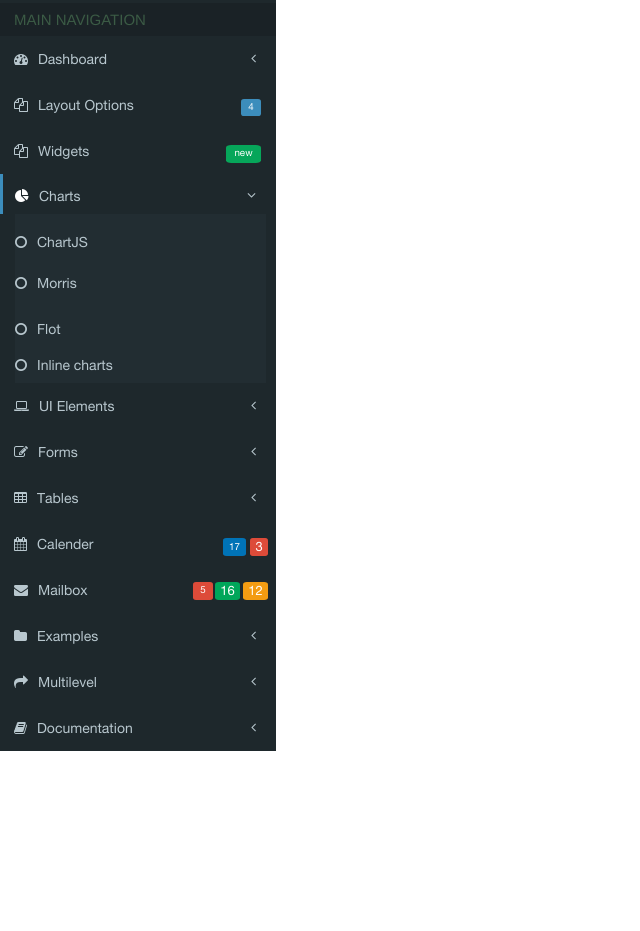
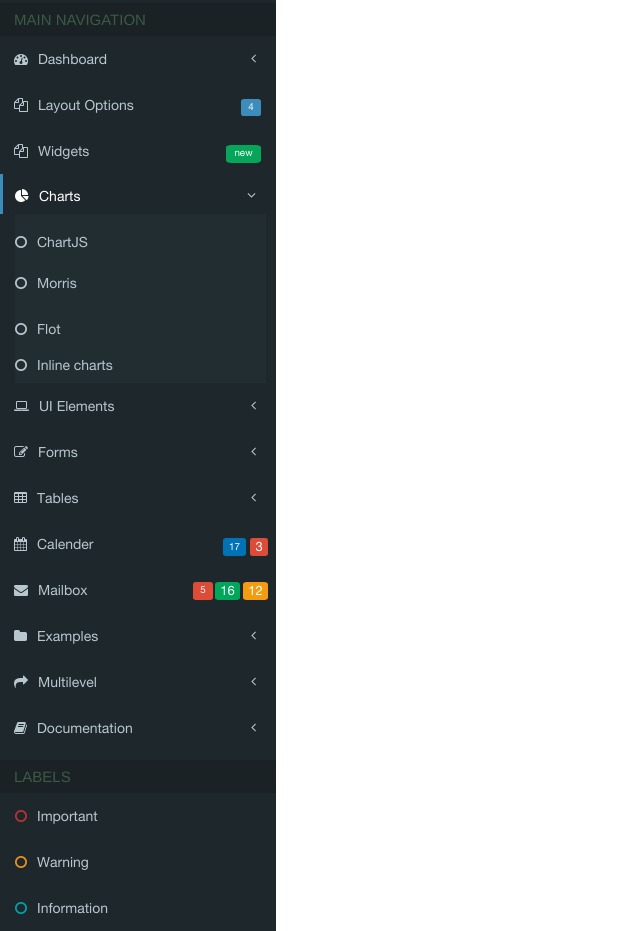
Before and after one commit to ganapathirao/dashboard, a plain HTML site: page index.html in a window 1280 px wide. Shown: the part 172-1103 px from the top of the page, without its empty margins (0-640 px from the left). Before the commit the page ends 923 px from the top, so only its background shows below. Drawn offline with nearby package versions, Linux system fonts and the light colour scheme.

Commit message:
labels added

```diff
--- a/assets/jQuery/script.js
+++ b/assets/jQuery/script.js
@@ -30,7 +30,7 @@ $(document).ready(function(){
 
 	$(".toggle-side-nav").click(function(){
 	    $(".side-nav").animate({
-	      height: "toggle"
+	      width: "toggle"
 	    });
 	});
 
--- a/assets/sass/sass_styles.scss
+++ b/assets/sass/sass_styles.scss
@@ -29,7 +29,8 @@ body {
 	        color: white;
 	    }
 	    & .navbar-brand {
-	        padding: 15px 120px;
+	        padding: 12px 112px;
+	        font-size:23px;
 	        font-weight:bold;
 	        background-color: rgb(54, 127, 169);
 	    }
@@ -76,7 +77,7 @@ body {
     }
     .pull-right {
         float: right;
-        margin-top: -15px;
+        margin-top: -12px;
     }
     & .caption{
     	    font-size: 13px;
@@ -344,28 +345,33 @@ body {
 
 .side-nav{
         float:left;
+        font-size: 14px;
         width:276px;
         color:white !important;
         overflow: hidden;
        background-color: rgb(30,40,44);
         height: auto;
+        & .fa{
+		       	color:rgb(184,199,206);
+		       }
 	        & a{
 	        	text-decoration:none;
-	        	color:white;
+	        	color:rgb(184,199,206);
 	        }
 	       .position{
 	       position: relative;
 	       padding : 14px;
-	       padding-left:75px;
+	       padding-left:68px;
 	       margin-bottom:12px;
 		       & img{
 		       	position: absolute;
 		       	left: 10px;
-		       	height:50px;
+		       	height:46px;
 		       	border-radius:50%;
 		       	transform:translateY(-50%);
 		       	top:50%;
 		       }
+
 		       & p{
 		       	font-weight:bold;
 		       	margin-top:5px;
@@ -484,18 +490,31 @@ body {
 		      		}
 	      		}
 	      		& .charts{
+	      			position:relative;
 	      			padding-top:4px;
-	      			padding-left:8px;
+	      			padding-left:15px;
 	      			padding-bottom:0px;
-	      			border-left: 5px solid blue;
+	      			color:white;
 	      			background-color: rgb(30,40,44);
+	      			&:before{
+	      				content:" ";
+	      				position:absolute;
+	      				background-color:rgb(60,141,188);
+	      				height:40px;
+	      				width:3px;
+	      				top:0px;
+	      				left:0px;
+
+	      			}
+	      			.fa-pie-chart,.chart-header{
+	      				color:white !important;
+	      			}
 	      			& span{
 		      			padding-top:10px;
 		      			padding-bottom:10px;
 	      			}
 	      			& .charts-childs{
 		      			background-color: rgb(34,45,50);
-		      			border-left:0px solid;
 	      			}
 	      			& ul li{
 	      				list-style-type:none;
@@ -522,7 +541,7 @@ body {
 	      				content: "3";
 	      				position:absolute;
 	      				right:8px;
-	      				bottom:13px;
+	      				bottom:11px;
 	      				background-color:rgb(221,75,57);
 	      				width:18px;
 	      				height:18px;
@@ -540,11 +559,11 @@ body {
 				            background: rgb(0,115,183);
 				            position:relative !important;
 				            right:20px !important;
-				            width:20px !important;
+				            width:23px !important;
 				            height: 18px !important;
 				            top: 2px !important;
 				            float:right !important;
-				            line-height: 16px !important;
+				            line-height: 18px !important;
 				        }
 		      		}
 	      		}
@@ -587,11 +606,27 @@ body {
 				            right:53px !important;
 				            width:20px !important;
 				            height: 18px !important;
-				            top: 2px !important;
+				            top: 0px !important;
 				            float:right !important;
 				            line-height: 16px !important;
 				        }
 		      		}
+	      		}
+	      		.label-option{
+	      			padding:15px;
+
+	      			& .label-important{
+	      				padding-right:10px;
+	      				color:rgb(185,53,50);
+	      			}
+	      			& .label-warning{
+	      				padding-right:10px;
+	      				color:rgb(236,147,28);
+	      			}
+	      			& .label-info{
+	      				padding-right:10px;
+	      				color:rgb(0,164,166);
+	      			}
 	      		}
   	}
 
--- a/index.html
+++ b/index.html
@@ -187,7 +187,7 @@
 			<span class="badge1" data-badge="new"><i class="fa fa-copy"></i><a href="#">Widgets</a></span>
 		</div>
 		<div class="charts nav-item">
-			 <span id="charts-toggle"><i class="fa fa-pie-chart"></i><a href="#">Charts<i class="fa fa-angle-down pull-right"></i></a>
+			 <span id="charts-toggle"><i class="fa fa-pie-chart"></i><a href="#" class="chart-header">Charts<i class="fa fa-angle-down pull-right"></i></a>
 			 </span>
 			<div class="charts-childs">
 				<div class="chartjs">
@@ -240,6 +240,20 @@
 			<span><i class="fa fa-book"></i><a href="#">Documentation<i class="fa fa-angle-left pull-right"></i></a>
 			</span>
 		</div>
+		<h4>LABELS</h4>
+		<div class="label-option">
+			<span><i class="fa fa-circle-o label-important"></i><a href="#">Important</a>
+			</span>
+		</div>
+		<div class="label-option">
+			<span><i class="fa fa-circle-o label-warning"></i><a href="#">Warning</a>
+			</span>
+		</div>
+
+		<div class="label-option">
+			<span><i class="fa fa-circle-o label-info"></i><a href="#">Information</a>
+			</span>
+		</div>
 	</div>
 	<script src="https://ajax.googleapis.com/ajax/libs/jquery/3.3.1/jquery.min.js"></script>
 	<script src="assets/jQuery/script.js"></script>
```
